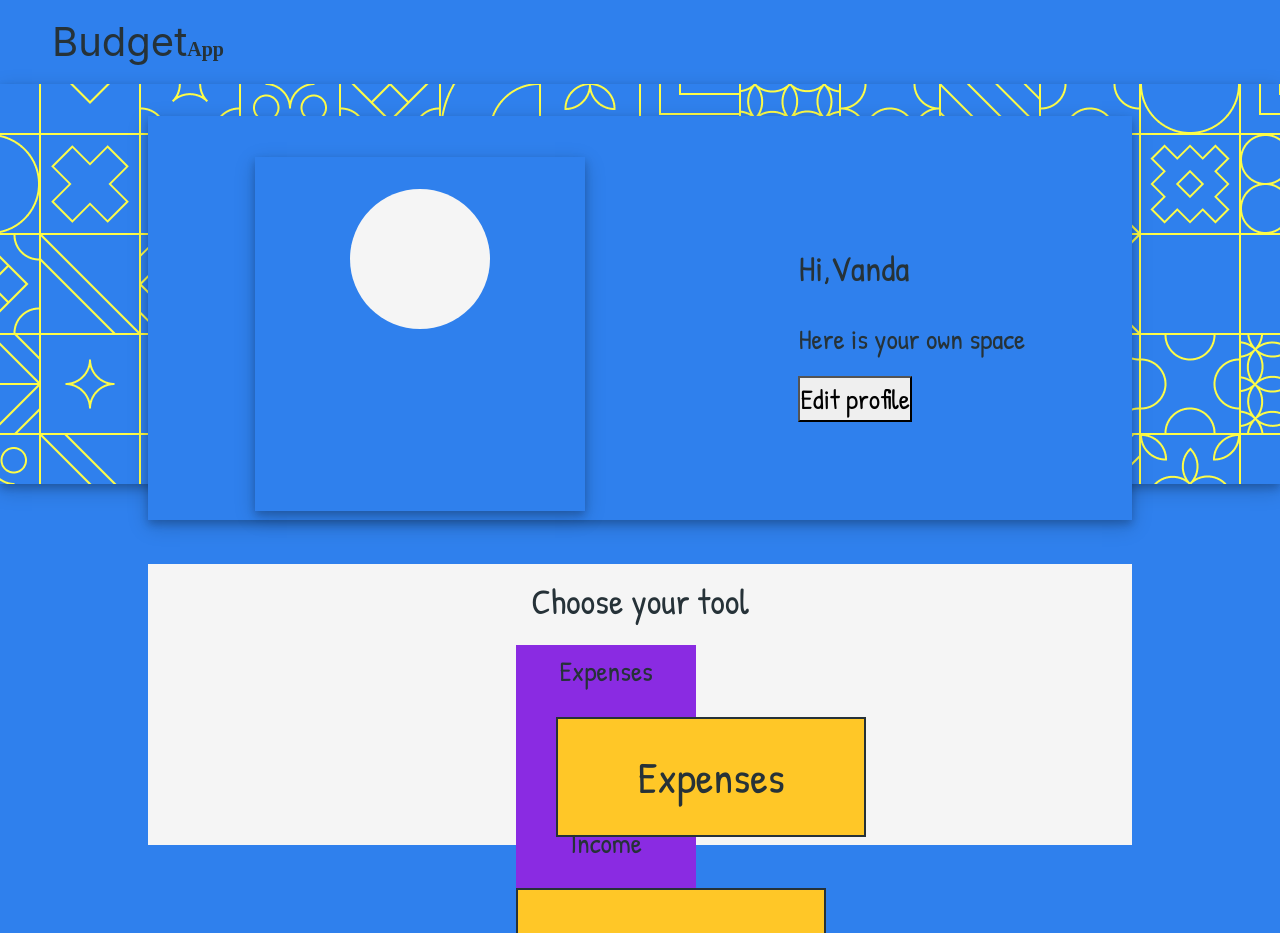
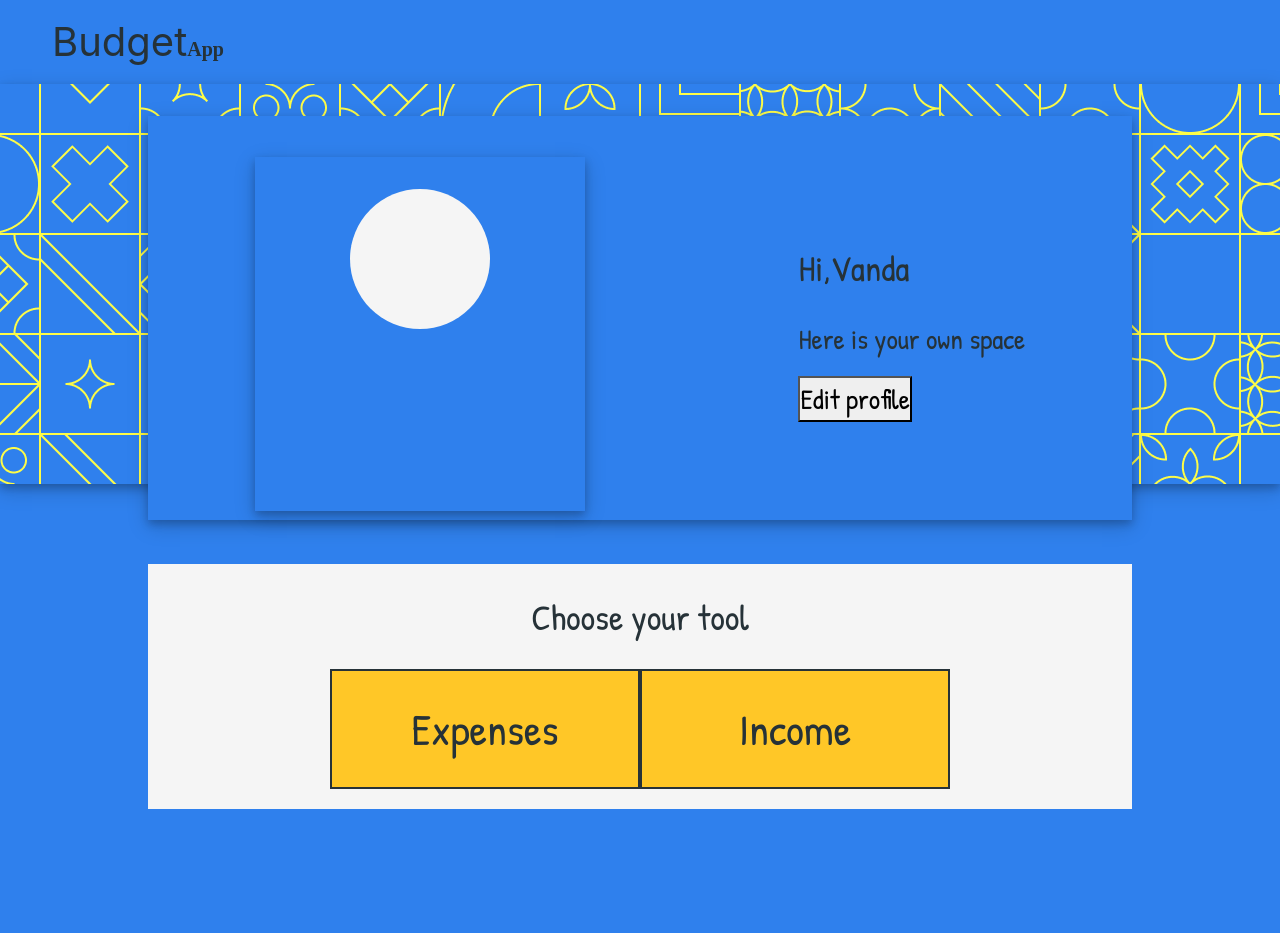
Before and after one commit to irinagetman1973/CS203-Budget-App, a React (Create React App) app: page /Dashboard in a window 1280 px wide. Shown: the top 933 px of the page. Built offline with nearby package versions, Linux system fonts and the light colour scheme.

Commit message:
Fixed expenses and income buttons

```diff
--- a/src/components/DashboardPageLayout.js
+++ b/src/components/DashboardPageLayout.js
@@ -1,5 +1,6 @@
 import React from "react";
 import { Route, Routes, useNavigate } from 'react-router-dom';
+import 'bootstrap/dist/css/bootstrap.min.css'
 
 import { library, icon } from '@fortawesome/fontawesome-svg-core'
 import { faCamera } from '@fortawesome/free-solid-svg-icons'
@@ -50,42 +51,22 @@ export const DashboardPageLayout = () => {
                 </div>
                 <div className="budget-section">
                     <div className="budget-section-wrap">
-                        <h2>
-                            Choose your tool
-
-                        </h2>
-                        <div className="budget-items">
-                            <div className="link-expenses">
-                                <h3>
-                                    Expenses
-                                </h3>
-                                {/*TEMPORARY*/}
-                                <div className="budget-box">
-                                    {/* <div className="button">*/}
-                                    <button className='sign-btn' onClick={navigateToExpenses}>
+                        <h2 className='mt-3'>Choose your tool</h2>
+                        <div className='row mt-3'>
+                            <div className='col=sm'>
+                                <button className='sign-btn col-sm' onClick={navigateToExpenses}>
                                     Expenses
                                 </button>
                                 <Routes>
                                     <Route path="/Expenses" element={<Expenses />} />
                                 </Routes>
-                                    {/* </div> */}
-                                    {/* </div> */}
-                                </div>
-                                <div className="link-income">
-                                    <h3>
-                                        Income
-                                    </h3>
-                                    {/* <div className="budget-box">
 
-                                    </div> */}
-                                    <button className='sign-btn' onClick={navigateToIncome}>
+                            <button className='sign-btn col-sm' onClick={navigateToIncome}>
                                 Income
                             </button>
                             <Routes>
                                 <Route path="/Income" element={<Income />} />
                             </Routes>
-
-                                </div>
                             </div>
                         </div>
                     </div>
```
Lines whose indentation alone changed are shown as unchanged.
